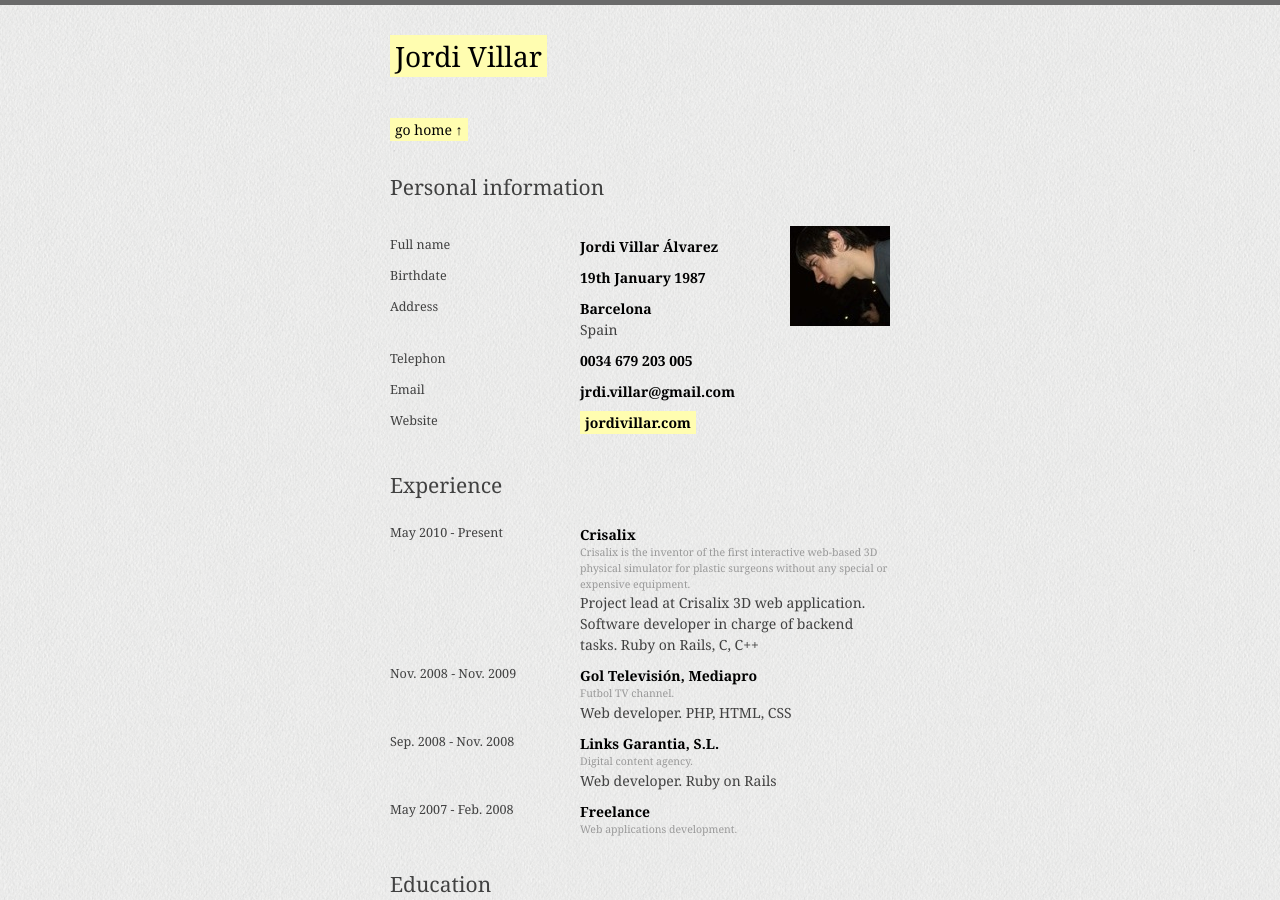
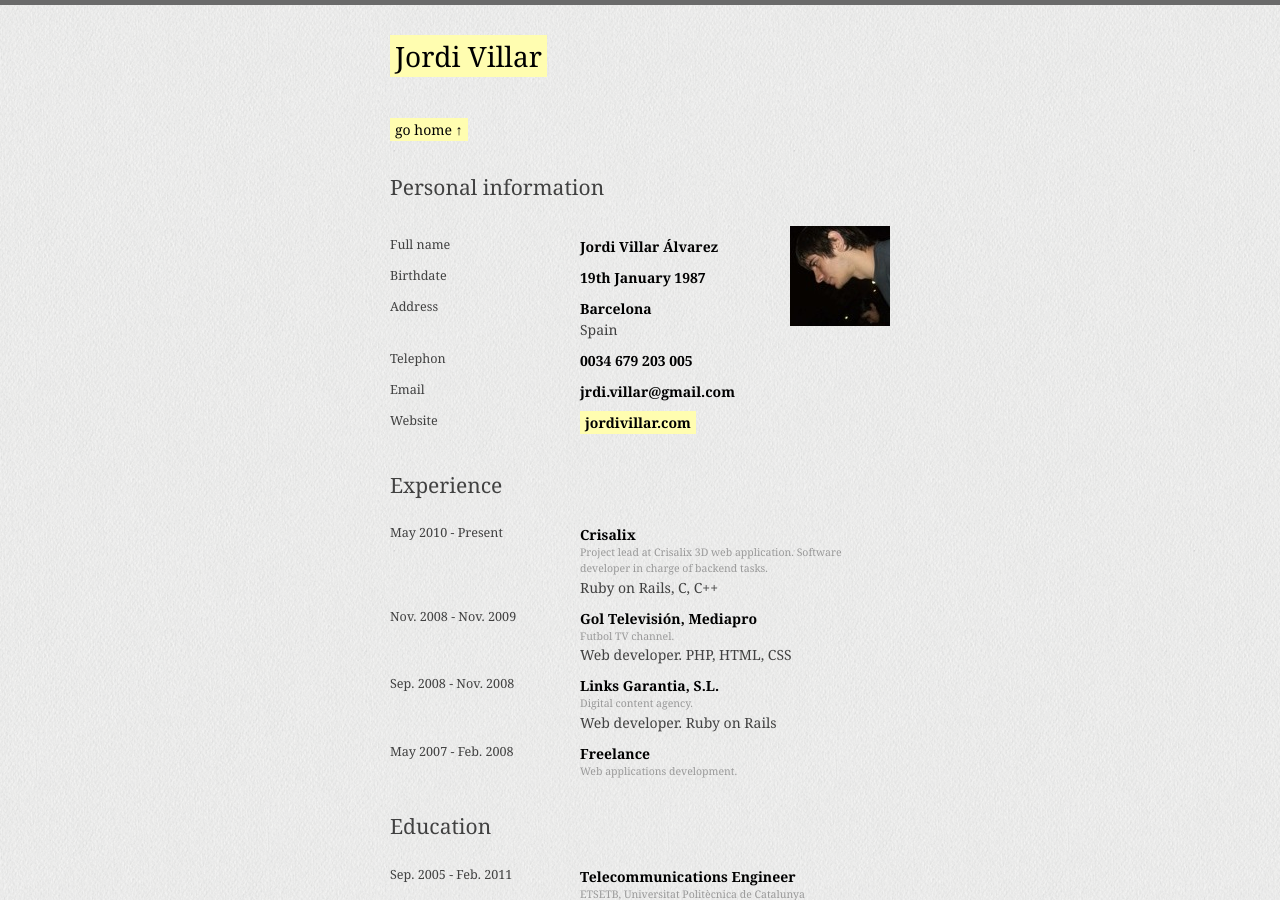
Before and after one commit to jrdi/jrdi.github.com, a Jekyll site: the page built from cv.html, in a window 1280 px wide and 900 px high. Built offline with Jekyll 4.4.1, drawn with Linux system fonts in a browser that asks for light colours; Markdown is read by kramdown in place of the engine named in the settings.

Commit message:
fix current position

```diff
--- a/cv.html
+++ b/cv.html
@@ -29,7 +29,7 @@ title: Curriculum vitae
 	<ul class="vcalendar">
 	  <li class="experince vevent"><span><abbr class="dtstart" title="2010-05-10">May 2010</abbr> - <abbr class="dtend" title="2012-10-20">Present</abbr></span>
 		<strong class="location">Crisalix</strong>
-		<small class="summary">Crisalix is the inventor of the first interactive web-based 3D physical simulator for plastic surgeons without any special or expensive equipment.</small>Project lead at Crisalix 3D web application. Software developer in charge of backend tasks. Ruby on Rails, C, C++</li>
+		<small class="summary">Project lead at Crisalix 3D web application. Software developer in charge of backend tasks.</small>Ruby on Rails, C, C++</li>
 	  <li class="experince vevent"><span><abbr class="dtstart" title="2008-11-14">Nov. 2008</abbr> - <abbr class="dtend" title="2009-11-16">Nov. 2009</abbr></span>
 		<strong class="location">Gol Televisión, Mediapro</strong>
 		<small class="summary">Futbol TV channel.</small>Web developer. PHP, HTML, CSS</li>
```
